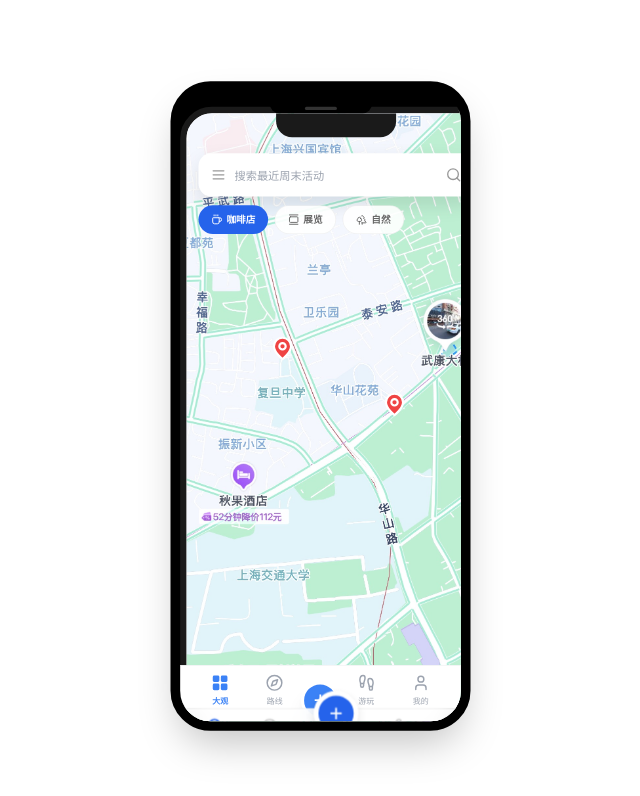
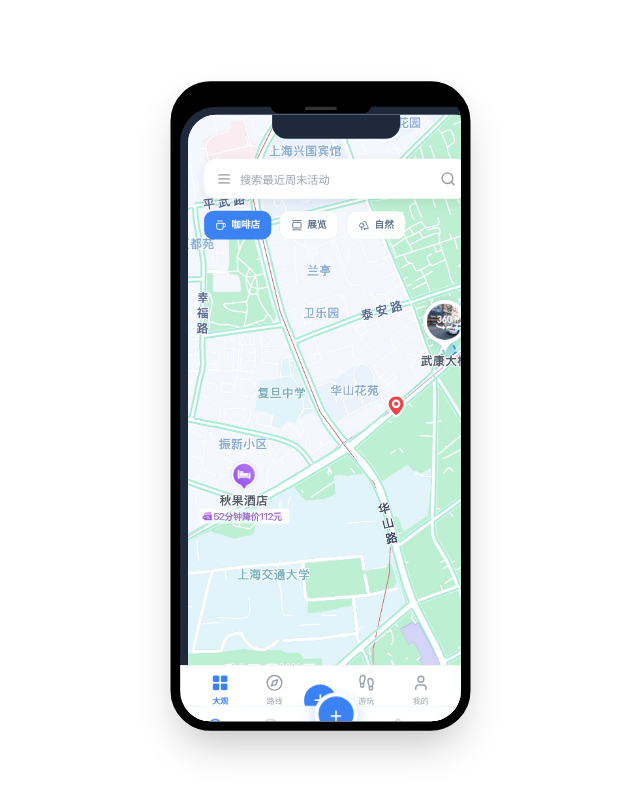
Before and after one commit to Annathewitch/Grand-View-Garden, a Next.js app: page / in a window 1280 px wide. Shown: the top 796 px of the page, without its empty margins (320-960 px from the left). Built offline with nearby package versions, Linux system fonts and the light colour scheme.

Commit message:
Update page.tsx

```diff
--- a/app/page.tsx
+++ b/app/page.tsx
@@ -1,67 +1,123 @@
 "use client";
-import { useState } from 'react';
+import React, { useState } from 'react';
 import { Search, MapPin, Coffee, GalleryVertical, Trees as Tree, Menu, Compass, Footprints, User } from 'lucide-react';
 import { motion, AnimatePresence } from 'framer-motion';
 
-export default function AppDemo() {
-  // 1. 状态管理 (保留你原来的地图逻辑)
+// --- 类型定义 ---
+type MapPoint = {
+  id: number;
+  x: number;
+  y: number;
+  title: string;
+  desc: string;
+  img: string;
+  category: string;
+};
+
+export default function IntegratedMapPage() {
+  // 1. 状态管理
   const [bottomTab, setBottomTab] = useState("大观");
-  const [selectedPoint, setSelectedPoint] = useState<number | null>(null);
+  const [selectedPoint, setSelectedPoint] = useState<MapPoint | null>(null);
+  const [activeCategory, setActiveCategory] = useState("咖啡店");
 
-  const mapPoints = [
-    { id: 1, x: 260, y: 380, title: "xx咖啡店一日游" },
-    { id: 2, x: 120, y: 310, title: "古着店探店" }
+  // 2. 模拟数据 (这里你可以根据需要修改坐标)
+  const mapPoints: MapPoint[] = [
+    {
+      id: 1, x: 260, y: 380, category: "咖啡店",
+      title: "xx咖啡店一日游",
+      desc: "新开在内部的这家店简直就是 citywalk 的不二去处，窗外就是百年的老梧桐...",
+      img: "https://images.unsplash.com/photo-1509042239860-f550ce710b93?w=400"
+    },
+    {
+      id: 2, x: 120, y: 310, category: "展览",
+      title: "古着店探店/限时展",
+      desc: "这里收集了来自世界各地的复古单品，每一件都有自己的故事，非常适合拍照。",
+      img: "https://images.unsplash.com/photo-1534349762230-e09605823948?w=400"
+    }
   ];
 
+  // 3. 处理地图背景点击（关闭弹出卡片）
+  const handleMapClick = () => {
+    setSelectedPoint(null);
+  };
+
   return (
-    /* --- 最外层：iPhone 模拟容器 (参考你给的代码格式) --- */
     <div style={appContainerStyle}>
-
-      {/* 内容区域：根据 bottomTab 切换 */}
       <div style={contentAreaStyle}>
 
+        {/* 只有在“大观”标签下才显示地图交互 */}
         {bottomTab === "大观" && (
-          <div style={pageWrapperStyle}>
-            {/* 地图层 */}
-            <img src="/shanghai-map.png" style={mapBgStyle} alt="Map" onClick={() => setSelectedPoint(null)} />
+          <div style={fullScreenWrapper}>
 
-            {/* 顶部搜索栏 - 严格参考图一 UI */}
-            <div style={searchBarWrapper}>
-              <div style={searchInnerStyle}>
+            {/* 地图背景图层 - 点击可关闭卡片 */}
+            <div style={mapLayer} onClick={handleMapClick}>
+              <img
+                src="/shanghai-map.png" // 请确保你的 public 文件夹下有这张图，或者换成任意 URL
+                style={mapImageStyle}
+                alt="Map Background"
+              />
+            </div>
+
+            {/* 顶部搜索栏 */}
+            <div style={searchBarContainer}>
+              <div style={searchInner}>
                 <Menu size={20} color="#999" />
-                <input placeholder="搜索最近周末活动" style={inputStyle} />
+                <input placeholder="搜索最近周末活动" style={inputReset} />
                 <Search size={20} color="#999" />
               </div>
             </div>
 
-            {/* 分类 Tabs */}
-            <div style={categoryWrapper}>
-              <div style={activeTabStyle}><Coffee size={14} /> 咖啡店</div>
-              <div style={inactiveTabStyle}><GalleryVertical size={14} /> 展览</div>
-              <div style={inactiveTabStyle}><Tree size={14} /> 自然</div>
+            {/* 顶部分类 Tab 切换功能 */}
+            <div style={categoryRow}>
+              {[
+                { name: "咖啡店", icon: <Coffee size={14} /> },
+                { name: "展览", icon: <GalleryVertical size={14} /> },
+                { name: "自然", icon: <Tree size={14} /> }
+              ].map((cat) => (
+                <div
+                  key={cat.name}
+                  onClick={() => setActiveCategory(cat.name)}
+                  style={activeCategory === cat.name ? catActive : catInactive}
+                >
+                  {cat.icon} {cat.name}
+                </div>
+              ))}
             </div>
 
-            {/* 地图标点 */}
-            {mapPoints.map(p => (
-              <div key={p.id} onClick={(e) => { e.stopPropagation(); setSelectedPoint(p.id); }}
-                style={{ ...markerStyle, left: p.x, top: p.y }}>
-                <MapPin size={32} fill={selectedPoint === p.id ? "#DC2626" : "#EF4444"} color="white" />
+            {/* 地图标点功能 - 根据分类过滤并渲染 */}
+            {mapPoints.filter(p => p.category === activeCategory).map(p => (
+              <div
+                key={p.id}
+                onClick={(e) => {
+                  e.stopPropagation(); // 防止触发地图背景的 handleMapClick
+                  setSelectedPoint(p);
+                }}
+                style={{ ...markerPosition, left: p.x, top: p.y }}
+              >
+                <motion.div whileHover={{ scale: 1.2 }} whileTap={{ scale: 0.9 }}>
+                  <MapPin size={32} fill={selectedPoint?.id === p.id ? "#3B82F6" : "#EF4444"} color="white" />
+                </motion.div>
               </div>
             ))}
 
-            {/* 弹出卡片 */}
+            {/* 弹出详情卡片功能 */}
             <AnimatePresence>
               {selectedPoint && (
-                <motion.div initial={{ y: 200 }} animate={{ y: 0 }} exit={{ y: 200 }} style={popupCardStyle}>
-                  <div style={cardImageStyle}>
-                    <img src="https://images.unsplash.com/photo-1509042239860-f550ce710b93?w=400" style={imgFit} />
+                <motion.div
+                  initial={{ y: 300, opacity: 0 }}
+                  animate={{ y: 0, opacity: 1 }}
+                  exit={{ y: 300, opacity: 0 }}
+                  style={detailCardStyle}
+                >
+                  <div style={cardImageContainer}>
+                    <img src={selectedPoint.img} style={imgCover} alt="Detail" />
                   </div>
-                  <div style={cardContentStyle}>
-                    <div style={cardTitleStyle}>{mapPoints.find(p => p.id === selectedPoint)?.title}</div>
-                    <div style={cardDescStyle}>新开在内部的这家店简直就是 citywalk 的不二去处...</div>
-                    <div style={cardBtnGroup}>
-                        <button onClick={() => setSelectedPoint(null)} style={secBtn}>取消</button>
-                        <button style={priBtn}>查看详情</button>
+                  <div style={cardContent}>
+                    <div style={cardTitle}>{selectedPoint.title}</div>
+                    <div style={cardDescription}>{selectedPoint.desc}</div>
+                    <div style={cardFooter}>
+                        <button onClick={() => setSelectedPoint(null)} style={cancelBtn}>返回</button>
+                        <button style={actionBtn}>开启路线</button>
                     </div>
                   </div>
                 </motion.div>
@@ -70,229 +126,114 @@ export default function AppDemo() {
           </div>
         )}
 
-        {bottomTab === "路线" && <div style={centerTextStyle}>路线页面开发中...</div>}
-        {bottomTab === "游玩" && <div style={centerTextStyle}>游玩页面开发中...</div>}
-        {bottomTab === "我的" && <div style={centerTextStyle}>个人中心开发中...</div>}
+        {/* 其他页面占位 */}
+        {bottomTab !== "大观" && (
+          <div style={placeholderContent}>
+            正在进入 {bottomTab} 模块...
+          </div>
+        )}
       </div>
 
-      {/* --- 底部导航栏：严格锁死在 iPhone 容器内 --- */}
-      <div style={bottomNavStyle}>
-        <div onClick={() => setBottomTab("大观")} style={bottomTab === "大观" ? navActive : navItem}>
+      {/* 底部导航栏 - 严格锁死在容器底部 */}
+      <div style={bottomNavContainer}>
+        <div onClick={() => setBottomTab("大观")} style={bottomTab === "大观" ? navActive : navInactive}>
           <MapPin size={22} /><span>大观</span>
         </div>
-        <div onClick={() => setBottomTab("路线")} style={bottomTab === "路线" ? navActive : navItem}>
+        <div onClick={() => setBottomTab("路线")} style={bottomTab === "路线" ? navActive : navInactive}>
           <Compass size={22} /><span>路线</span>
         </div>
 
-        {/* 中间加号按钮 */}
-        <div style={navAddWrapper}>
-          <div style={navAddBtn}>+</div>
+        <div style={addBtnOuter}>
+          <div style={addBtnInner}>+</div>
         </div>
 
-        <div onClick={() => setBottomTab("游玩")} style={bottomTab === "游玩" ? navActive : navItem}>
+        <div onClick={() => setBottomTab("游玩")} style={bottomTab === "游玩" ? navActive : navInactive}>
           <Footprints size={22} /><span>游玩</span>
         </div>
-        <div onClick={() => setBottomTab("我的")} style={bottomTab === "我的" ? navActive : navItem}>
+        <div onClick={() => setBottomTab("我的")} style={bottomTab === "我的" ? navActive : navInactive}>
           <User size={22} /><span>我的</span>
         </div>
       </div>
 
-      {/* iPhone 刘海装饰 */}
-      <div style={notchStyle}></div>
+      {/* iPhone 顶栏装饰 */}
+      <div style={iphoneNotch}></div>
     </div>
   );
 }
 
-// ==================== 样式表 (CSS-in-JS 格式) ====================
+// ==================== 样式表 (与你提供的模板逻辑一致) ====================
 
 const appContainerStyle: React.CSSProperties = {
   width: "390px",
   height: "844px",
   margin: "20px auto",
-  background: "#fff",
-  borderRadius: "40px",
-  position: "relative", // 核心：让内部所有 absolute 元素以此为基准
-  border: "8px solid #1a1a1a",
+  background: "#F8FAFC",
+  borderRadius: "45px",
+  position: "relative",
+  border: "10px solid #1e293b",
   overflow: "hidden",
-  boxShadow: "0 25px 50px -12px rgba(0,0,0,0.5)"
+  boxShadow: "0 25px 50px -12px rgba(0,0,0,0.4)"
 };
 
-const contentAreaStyle: React.CSSProperties = {
-  width: "100%",
-  height: "100%",
-  position: "relative"
+const contentAreaStyle: React.CSSProperties = { width: "100%", height: "100%" };
+const fullScreenWrapper: React.CSSProperties = { width: "100%", height: "100%", position: "relative" };
+
+const mapLayer: React.CSSProperties = { position: "absolute", inset: 0, zIndex: 0 };
+const mapImageStyle: React.CSSProperties = { width: "100%", height: "100%", objectFit: "cover" };
+
+const searchBarContainer: React.CSSProperties = { position: "absolute", top: "55px", left: "20px", right: "20px", zIndex: 50 };
+const searchInner: React.CSSProperties = { background: "#fff", height: "50px", borderRadius: "15px", display: "flex", alignItems: "center", padding: "0 15px", gap: "10px", boxShadow: "0 4px 15px rgba(0,0,0,0.08)" };
+const inputReset: React.CSSProperties = { flex: 1, border: "none", outline: "none", fontSize: "14px" };
+
+const categoryRow: React.CSSProperties = { position: "absolute", top: "120px", left: "20px", display: "flex", gap: "10px", zIndex: 50 };
+const catInactive: React.CSSProperties = { background: "rgba(255,255,255,0.9)", padding: "8px 14px", borderRadius: "12px", fontSize: "12px", fontWeight: "600", color: "#64748b", display: "flex", alignItems: "center", gap: "6px", cursor: "pointer", border: "1px solid rgba(0,0,0,0.05)" };
+const catActive: React.CSSProperties = { ...catInactive, background: "#3B82F6", color: "#fff", border: "none" };
+
+const markerPosition: React.CSSProperties = { position: "absolute", transform: "translate(-50%, -100%)", cursor: "pointer", zIndex: 10 };
+
+const detailCardStyle: React.CSSProperties = {
+  position: "absolute",
+  bottom: "100px",
+  left: "20px",
+  right: "20px",
+  background: "#fff",
+  borderRadius: "24px",
+  overflow: "hidden",
+  boxShadow: "0 20px 40px rgba(0,0,0,0.15)",
+  zIndex: 100
 };
 
-const pageWrapperStyle: React.CSSProperties = {
-  width: "100%",
-  height: "100%",
-  position: "relative"
-};
+const cardImageContainer: React.CSSProperties = { height: "140px", background: "#f1f5f9" };
+const imgCover: React.CSSProperties = { width: "100%", height: "100%", objectFit: "cover" };
+const cardContent: React.CSSProperties = { padding: "18px" };
+const cardTitle: React.CSSProperties = { fontSize: "17px", fontWeight: "800", color: "#1e293b" };
+const cardDescription: React.CSSProperties = { fontSize: "12px", color: "#64748b", marginTop: "6px", lineHeight: "1.6" };
+const cardFooter: React.CSSProperties = { display: "flex", justifyContent: "flex-end", gap: "8px", marginTop: "15px" };
 
-const mapBgStyle: React.CSSProperties = {
-  position: "absolute",
-  inset: 0,
-  width: "100%",
-  height: "100%",
-  objectFit: "cover"
-};
+const actionBtn: React.CSSProperties = { background: "#3B82F6", color: "#fff", border: "none", padding: "8px 16px", borderRadius: "10px", fontSize: "12px", fontWeight: "bold", cursor: "pointer" };
+const cancelBtn: React.CSSProperties = { ...actionBtn, background: "none", color: "#94a3b8" };
 
-const bottomNavStyle: React.CSSProperties = {
+const bottomNavContainer: React.CSSProperties = {
   position: "absolute",
   bottom: 0,
   width: "100%",
-  height: "84px",
-  background: "rgba(255, 255, 255, 0.9)",
+  height: "85px",
+  background: "rgba(255, 255, 255, 0.95)",
   backdropFilter: "blur(10px)",
   display: "flex",
   justifyContent: "space-around",
   alignItems: "center",
-  paddingBottom: "20px",
-  borderTop: "1px solid #eee",
-  zIndex: 100
+  paddingBottom: "15px",
+  borderTop: "1px solid #f1f5f9",
+  zIndex: 200
 };
 
-const navItem: React.CSSProperties = {
-  display: "flex",
-  flexDirection: "column",
-  alignItems: "center",
-  gap: "4px",
-  color: "#ccc",
-  fontSize: "10px",
-  fontWeight: "bold",
-  cursor: "pointer"
-};
+const navInactive: React.CSSProperties = { display: "flex", flexDirection: "column", alignItems: "center", gap: "4px", color: "#cbd5e1", fontSize: "10px", fontWeight: "700", cursor: "pointer" };
+const navActive: React.CSSProperties = { ...navInactive, color: "#3B82F6" };
 
-const navActive: React.CSSProperties = {
-  ...navItem,
-  color: "#2563EB"
-};
+const addBtnOuter: React.CSSProperties = { position: "relative", width: "50px", height: "50px" };
+const addBtnInner: React.CSSProperties = { position: "absolute", top: "-28px", left: "50%", transform: "translateX(-50%)", width: "54px", height: "54px", background: "#3B82F6", borderRadius: "50%", color: "#fff", fontSize: "28px", display: "flex", justifyContent: "center", alignItems: "center", border: "5px solid #fff", boxShadow: "0 5px 15px rgba(59, 130, 246, 0.3)" };
 
-const navAddWrapper: React.CSSProperties = {
-  position: "relative",
-  width: "50px",
-  height: "50px"
-};
+const iphoneNotch: React.CSSProperties = { position: "absolute", top: 0, left: "50%", transform: "translateX(-50%)", width: "160px", height: "30px", background: "#1e293b", borderBottomLeftRadius: "18px", borderBottomRightRadius: "18px", zIndex: 1000 };
 
-const navAddBtn: React.CSSProperties = {
-  position: "absolute",
-  top: "-30px",
-  left: "50%",
-  transform: "translateX(-50%)",
-  width: "56px",
-  height: "56px",
-  background: "#2563EB",
-  borderRadius: "50%",
-  color: "#fff",
-  fontSize: "30px",
-  display: "flex",
-  justifyContent: "center",
-  alignItems: "center",
-  border: "6px solid #fff",
-  boxShadow: "0 4px 10px rgba(0,0,0,0.1)"
-};
-
-const searchBarWrapper: React.CSSProperties = {
-  position: "absolute",
-  top: "50px",
-  left: "15px",
-  right: "15px",
-  zIndex: 50
-};
-
-const searchInnerStyle: React.CSSProperties = {
-  background: "#fff",
-  height: "54px",
-  borderRadius: "16px",
-  display: "flex",
-  alignItems: "center",
-  padding: "0 15px",
-  gap: "10px",
-  boxShadow: "0 10px 25px rgba(0,0,0,0.1)"
-};
-
-const inputStyle: React.CSSProperties = {
-  flex: 1,
-  border: "none",
-  outline: "none",
-  fontSize: "14px",
-  fontWeight: "500"
-};
-
-const categoryWrapper: React.CSSProperties = {
-  position: "absolute",
-  top: "115px",
-  left: "15px",
-  display: "flex",
-  gap: "8px",
-  zIndex: 50
-};
-
-const activeTabStyle: React.CSSProperties = {
-  background: "#2563EB",
-  color: "#fff",
-  padding: "8px 16px",
-  borderRadius: "20px",
-  fontSize: "12px",
-  fontWeight: "bold",
-  display: "flex",
-  alignItems: "center",
-  gap: "5px"
-};
-
-const inactiveTabStyle: React.CSSProperties = {
-  ...activeTabStyle,
-  background: "rgba(255,255,255,0.9)",
-  color: "#666",
-  border: "1px solid rgba(0,0,0,0.05)"
-};
-
-const markerStyle: React.CSSProperties = {
-  position: "absolute",
-  transform: "translate(-50%, -100%)",
-  cursor: "pointer",
-  zIndex: 10
-};
-
-const popupCardStyle: React.CSSProperties = {
-  position: "absolute",
-  bottom: "100px",
-  left: "15px",
-  right: "15px",
-  background: "#fff",
-  borderRadius: "24px",
-  overflow: "hidden",
-  boxShadow: "0 20px 40px rgba(0,0,0,0.2)",
-  zIndex: 80
-};
-
-const cardImageStyle: React.CSSProperties = { height: "160px", background: "#eee" };
-const imgFit: React.CSSProperties = { width: "100%", height: "100%", objectFit: "cover" };
-const cardContentStyle: React.CSSProperties = { padding: "20px" };
-const cardTitleStyle: React.CSSProperties = { fontSize: "18px", fontWeight: "900", color: "#111" };
-const cardDescStyle: React.CSSProperties = { fontSize: "12px", color: "#666", marginTop: "8px", lineHeight: "1.5" };
-const cardBtnGroup: React.CSSProperties = { display: "flex", justifyContent: "flex-end", gap: "10px", marginTop: "20px" };
-
-const priBtn: React.CSSProperties = { background: "#2563EB", color: "#fff", border: "none", padding: "8px 20px", borderRadius: "10px", fontSize: "12px", fontWeight: "bold" };
-const secBtn: React.CSSProperties = { ...priBtn, background: "none", color: "#999" };
-
-const notchStyle: React.CSSProperties = {
-  position: "absolute",
-  top: 0,
-  left: "50%",
-  transform: "translateX(-50%)",
-  width: "150px",
-  height: "30px",
-  background: "#1a1a1a",
-  borderBottomLeftRadius: "20px",
-  borderBottomRightRadius: "20px",
-  zIndex: 1000
-};
-
-const centerTextStyle: React.CSSProperties = {
-  display: "flex",
-  justifyContent: "center",
-  alignItems: "center",
-  height: "100%",
-  color: "#999"
-};
+const placeholderContent: React.CSSProperties = { display: "flex", justifyContent: "center", alignItems: "center", height: "100%", color: "#94a3b8", fontSize: "14px" };
```
